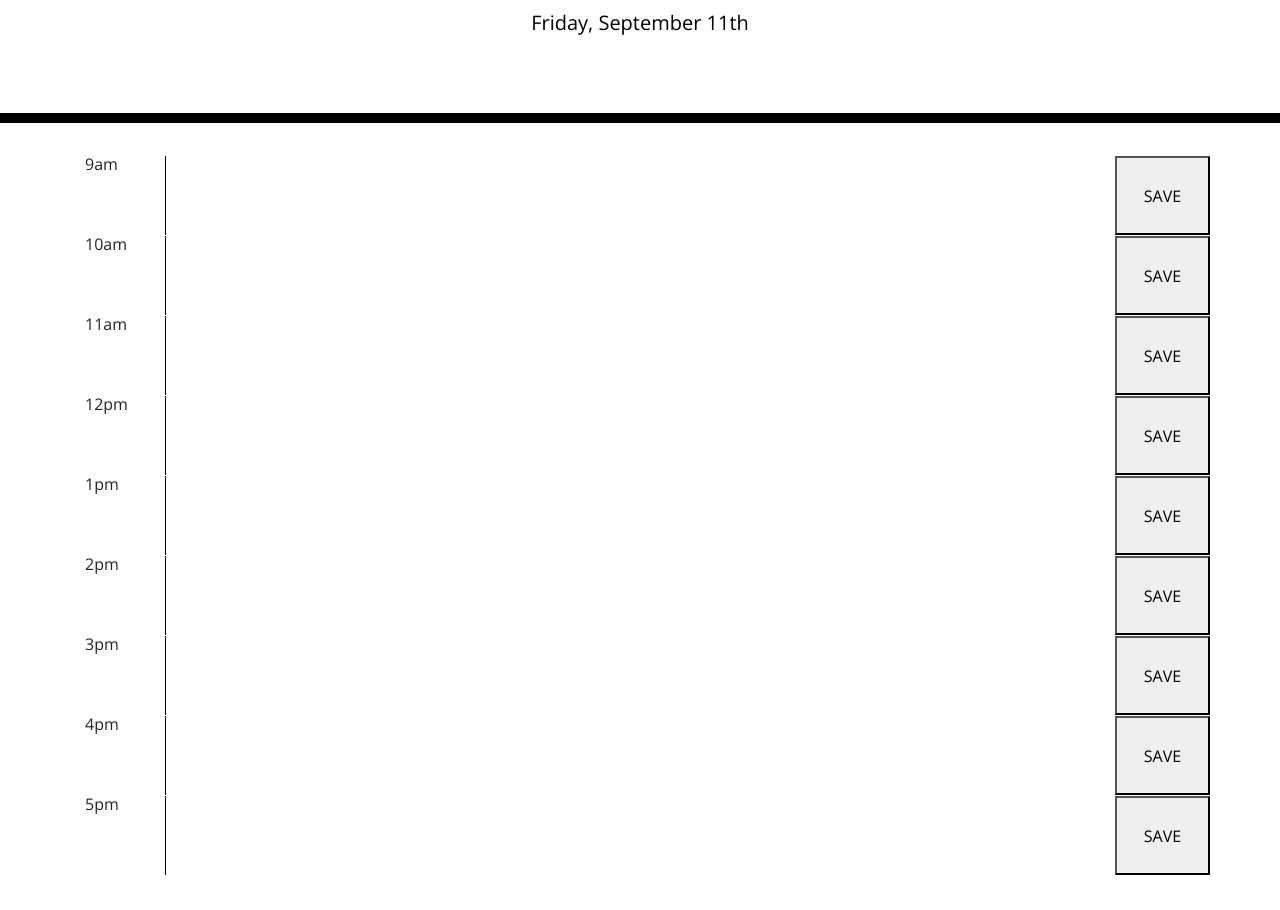
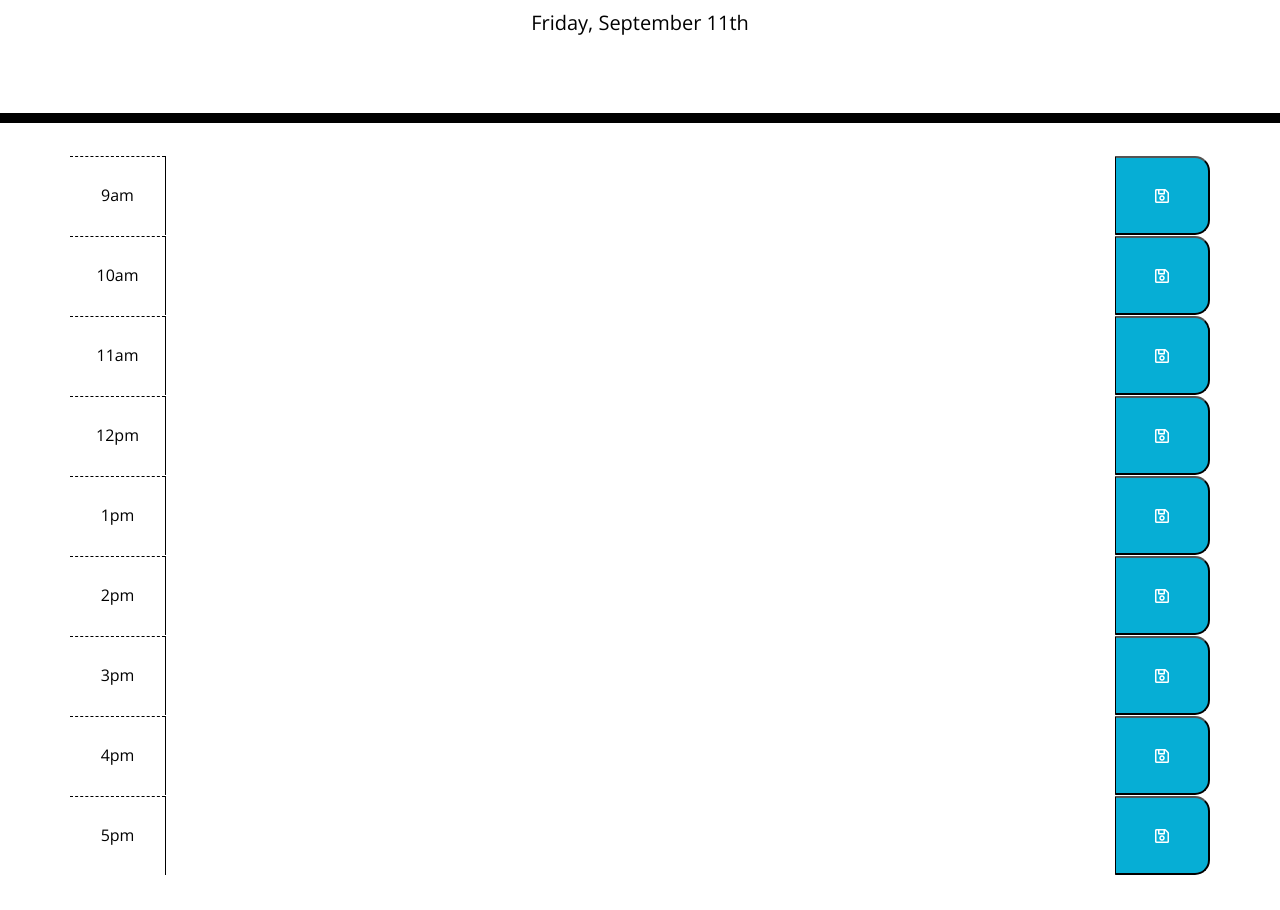
Before and after one commit to raleighc/homework_05-day_calendar, a plain HTML site: page index.html in a window 1280 px wide. Shown: the part 181-1091 px from the top of the page. Drawn offline with nearby package versions, Linux system fonts and the light colour scheme.

Commit message:
connected all the supplied styles to corresponding elements in the html. added document ready function so my jQuery would work.

```diff
--- a/assets/script.js
+++ b/assets/script.js
@@ -1,4 +1,9 @@
+$(document).ready(function() {
+
 var dateTime = moment().format("dddd, MMMM Do")
 console.log(dateTime);
 
 $("#currentDay").text(dateTime);
+
+
+});
--- a/assets/style.css
+++ b/assets/style.css
@@ -37,6 +37,8 @@ textarea{
 }
 
 .hour {
+  text-align: center;
+  padding-top: 30px;
   background-color: #ffffff;
   color: #000000;
   border-top: 1px dashed #000000;
--- a/index.html
+++ b/index.html
@@ -30,50 +30,50 @@
     </header>
     <div class="container">
       <!-- Timeblocks go here -->
-      <div id="9" class="row">
-        <div class="col-md-1">9am</div>
-        <textarea class="col-md-10"></textarea>
-        <button class="col-md-1">SAVE</button>
+      <div id="09" class="row time-block">
+        <div class="col-md-1 hour">9am</div>
+        <textarea class="col-md-10 description"></textarea>
+        <button class="col-md-1 saveBtn"><i class="far fa-save"></i></button>
       </div>
-      <div id="10" class="row">
-        <div class="col-md-1">10am</div>
-        <textarea class="col-md-10"></textarea>
-        <button class="col-md-1">SAVE</button>
+      <div id="10" class="row time-block">
+        <div class="col-md-1 hour">10am</div>
+        <textarea class="col-md-10 description"></textarea>
+        <button class="col-md-1 saveBtn"><i class="far fa-save"></i></button>
       </div>
-      <div id="11" class="row">
-        <div class="col-md-1">11am</div>
-        <textarea class="col-md-10"></textarea>
-        <button class="col-md-1">SAVE</button>
+      <div id="11" class="row time-block">
+        <div class="col-md-1 hour">11am</div>
+        <textarea class="col-md-10 description"></textarea>
+        <button class="col-md-1 saveBtn"><i class="far fa-save"></i></button>
       </div>
-      <div id="12" class="row">
-        <div class="col-md-1">12pm</div>
-        <textarea class="col-md-10"></textarea>
-        <button class="col-md-1">SAVE</button>
+      <div id="12" class="row time-block">
+        <div class="col-md-1 hour">12pm</div>
+        <textarea class="col-md-10 description"></textarea>
+        <button class="col-md-1 saveBtn"><i class="far fa-save"></i></button>
       </div>
-      <div id="13" class="row">
-        <div class="col-md-1">1pm</div>
-        <textarea class="col-md-10"></textarea>
-        <button class="col-md-1">SAVE</button>
+      <div id="01" class="row time-block">
+        <div class="col-md-1 hour">1pm</div>
+        <textarea class="col-md-10 description"></textarea>
+        <button class="col-md-1 saveBtn"><i class="far fa-save"></i></button>
       </div>
-      <div id="14" class="row">
-        <div class="col-md-1">2pm</div>
-        <textarea class="col-md-10"></textarea>
-        <button class="col-md-1">SAVE</button>
+      <div id="02" class="row time-block">
+        <div class="col-md-1 hour">2pm</div>
+        <textarea class="col-md-10 description"></textarea>
+        <button class="col-md-1 saveBtn"><i class="far fa-save"></i></button>
       </div>
-      <div id="15" class="row">
-        <div class="col-md-1">3pm</div>
-        <textarea class="col-md-10"></textarea>
-        <button class="col-md-1">SAVE</button>
+      <div id="03" class="row time-block">
+        <div class="col-md-1 hour">3pm</div>
+        <textarea class="col-md-10 description"></textarea>
+        <button class="col-md-1 saveBtn"><i class="far fa-save"></i></button>
       </div>
-      <div id="16" class="row">
-        <div class="col-md-1">4pm</div>
-        <textarea class="col-md-10"></textarea>
-        <button class="col-md-1">SAVE</button>
+      <div id="04" class="row time-block">
+        <div class="col-md-1 hour">4pm</div>
+        <textarea class="col-md-10 description"></textarea>
+        <button class="col-md-1 saveBtn"><i class="far fa-save"></i></button>
       </div>
-      <div id="17" class="row">
-        <div class="col-md-1">5pm</div>
-        <textarea class="col-md-10"></textarea>
-        <button class="col-md-1">SAVE</button>
+      <div id="05" class="row time-block">
+        <div class="col-md-1 hour">5pm</div>
+        <textarea class="col-md-10 description"></textarea>
+        <button class="col-md-1 saveBtn"><i class="far fa-save"></i></button>
       </div>
     </div>
     <footer>
```
Also changed, not shown: 1 other file.
